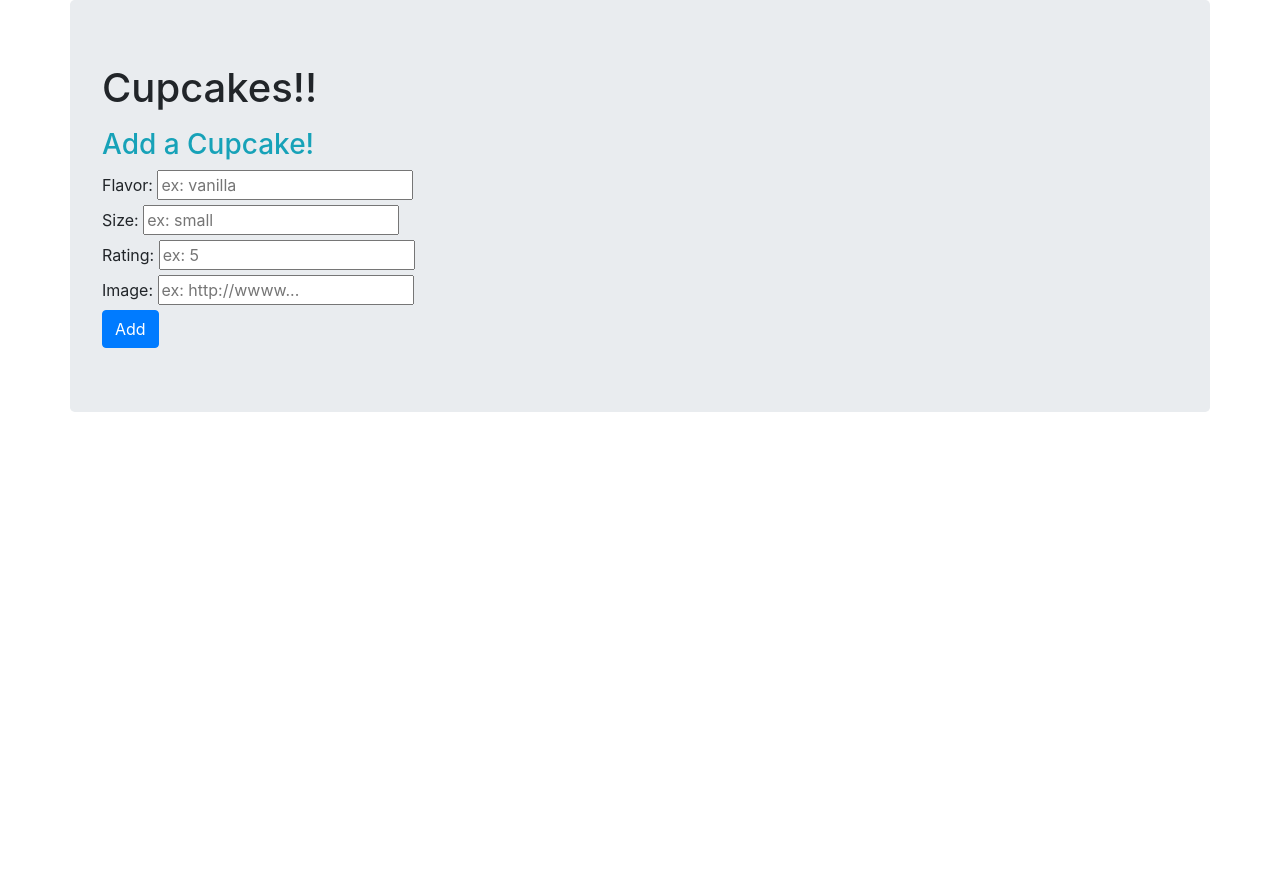
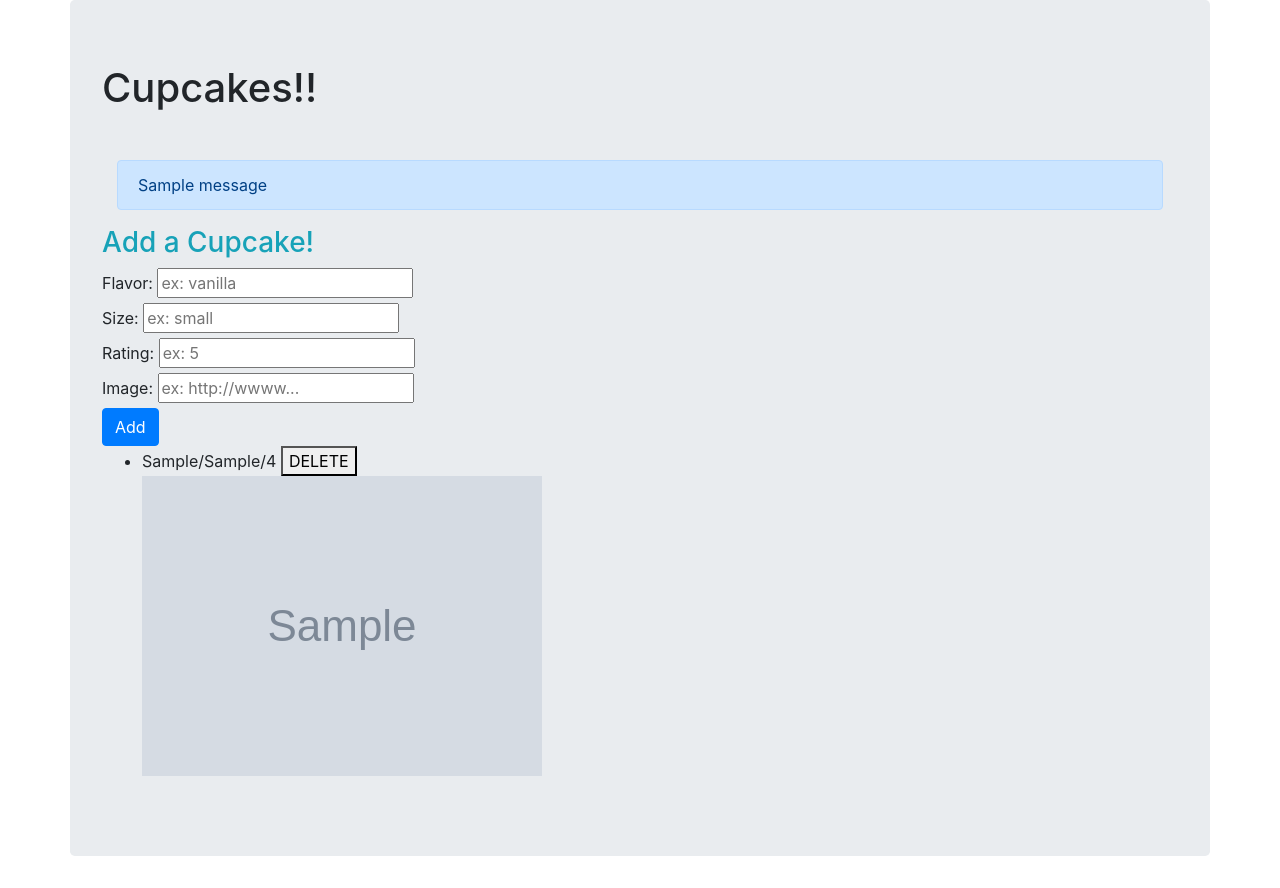
Before and after one commit to courtneydaly1/flask-cupcakes, a Flask app: page / in a window 1280 px wide. Before the commit the page ends 412 px from the top, so only its background shows below. Run offline with Flask 3, Linux system fonts and the light colour scheme; tables that the repository leaves empty hold one stand-in row (values such as "Sample post"); grey boxes marked "Sample" are stand-in pictures; one stand-in notice (Sample message) is shown.

Commit message:
images appear, cpucakes can be deleted, and rearranged html

```diff
--- a/app.py
+++ b/app.py
@@ -1,6 +1,7 @@
 """Flask app for Cupcakes"""
 from flask import Flask, request, jsonify, render_template
 from models import Cupcake, db, connect_db
+from flask_cors import CORS, cross_origin
 
 app= Flask(__name__)
 
@@ -19,7 +20,7 @@ def homepage():
 
 @app.route('/api/cupcakes')
 def list_cupcakes():
-    """return ALL cupcakes available from api inn JSON"""
+    """return ALL cupcakes available from api in JSON"""
 
     cupcakes= [cupcake.to_dict() for cupcake in Cupcake.query.all()]
 
@@ -33,7 +34,9 @@ def get_cupcake(cupcake_id):
 
     return jsonify(cupcake=cupcake.to_dict())
 
+
 @app.route('/api/cupcakes', methods=['POST'])
+@cross_origin(origin='*')
 def create_cupcake():
     """adds a new cupcake to returns data about it"""
 
@@ -69,7 +72,7 @@ def update_cupcake(cupcake_id):
 
     return jsonify(cupcake=cupcake.to_dict())
 
-@app.route('/api/cupcake/<int:cupcake_id>', methods=['DELETE'])
+@app.route('/api/cupcakes/<int:cupcake_id>', methods=['DELETE'])
 def remove_cupcake(cupcake_id):
     """delete a specific cupcake, return confirm message"""
 
--- a/static/cupcakes.js
+++ b/static/cupcakes.js
@@ -1,13 +1,13 @@
-const BASE_URL= 'http://localhost:5000/api'
+const BASE_URL= 'http://127.0.0.1:5000/api'
 
 function createCupcakeHTML(cupcake) {
     return `
-    <div data-cupcake-id='${cupcake}'>
+    <div data-cupcake-id='${cupcake.id}'>
     <li>
     ${cupcake.flavor}/${cupcake.size}/${cupcake.rating}
-    <button class='delete-btn'> X </button>
+    <button class='delete-btn'> DELETE </button>
     </li>
-    <img class='cupcake-img' src='${cupcake.image} alt='No image provided'</div>`;
+    <img class='cupcake-img' src='${cupcake.image}' alt='No image provided'</div>`;
 }
 
 async function showCupcakes() {
--- a/templates/index.html
+++ b/templates/index.html
@@ -11,13 +11,19 @@
     integrity="sha384-xOolHFLEh07PJGoPkLv1IbcEPTNtaed2xpHsD9ESMhqIYd0nLMwNLD69Npy4HI+N"
     crossorigin="anonymous"
   />
+    <meta name="referrer" content="no-referrer">
 </head>
+
+
 <body>
 <div class="container jumbotron">
     <h1>Cupcakes!!</h1>
 
-    <ul id= 'cupcake-list'>
-    </ul>
+    <div class="container mt-5">
+        {% for msg in get_flashed_messages() %}
+        <div class="alert alert-primary">{{ msg }}</div>
+        {% endfor %}
+    </div>
 
     <h3 class="text-info">Add a Cupcake!</h3>
     <form id="cupcake-form">
@@ -38,17 +44,20 @@
 
         <div>
             <label for="form-image">Image:</label>
-            <input name="image" id="form-image" placeholder="ex: http://wwww...">
+            <input name="image" id="form-image" placeholder="ex: http://wwww..." alt="Resized Image" class="small-image">
         </div>
 
         <button class="btn btn-primary">Add</button>
 
     </form>
+    <ul id= 'cupcake-list'>
+        <!-- already made cupcakes here -->
+    </ul>
 
 
 </div>
    <!-- JS and jQuery and Bootstrap Bundle (includes Popper) -->
-   <script src="/static/cupcakes.js"></script>
+
    <script src="https://unpkg.com/axios/dist/axios.js"></script>
    <script
    src="https://cdn.jsdelivr.net/npm/jquery@3.5.1/dist/jquery.slim.min.js"
@@ -60,5 +69,6 @@
    integrity="sha384-Fy6S3B9q64WdZWQUiU+q4/2Lc9npb8tCaSX9FK7E8HnRr0Jz8D6OP9dO5Vg3Q9ct"
    crossorigin="anonymous"
  ></script>
+ <script src="/static/cupcakes.js"></script>
 </body>
 </html>
```
